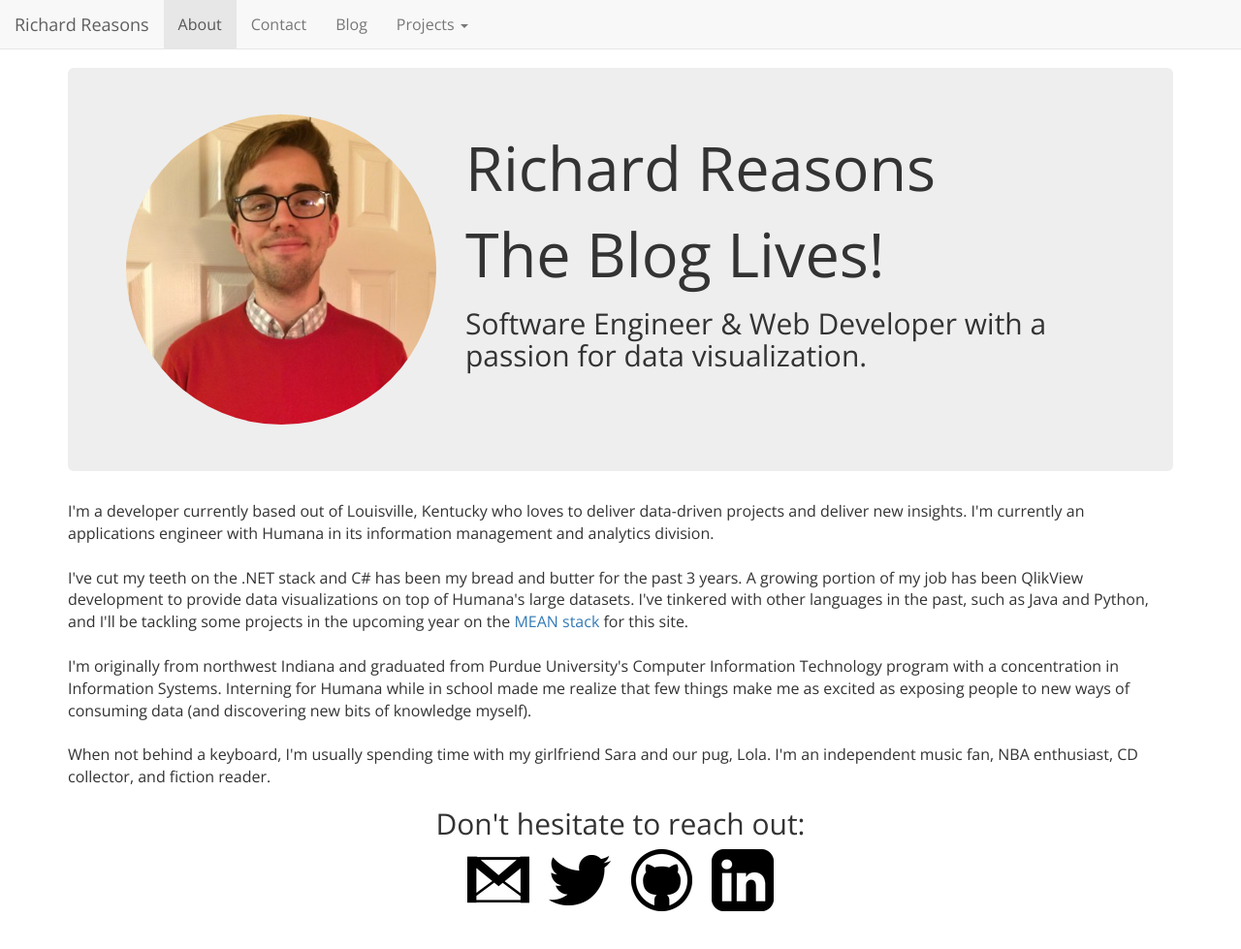
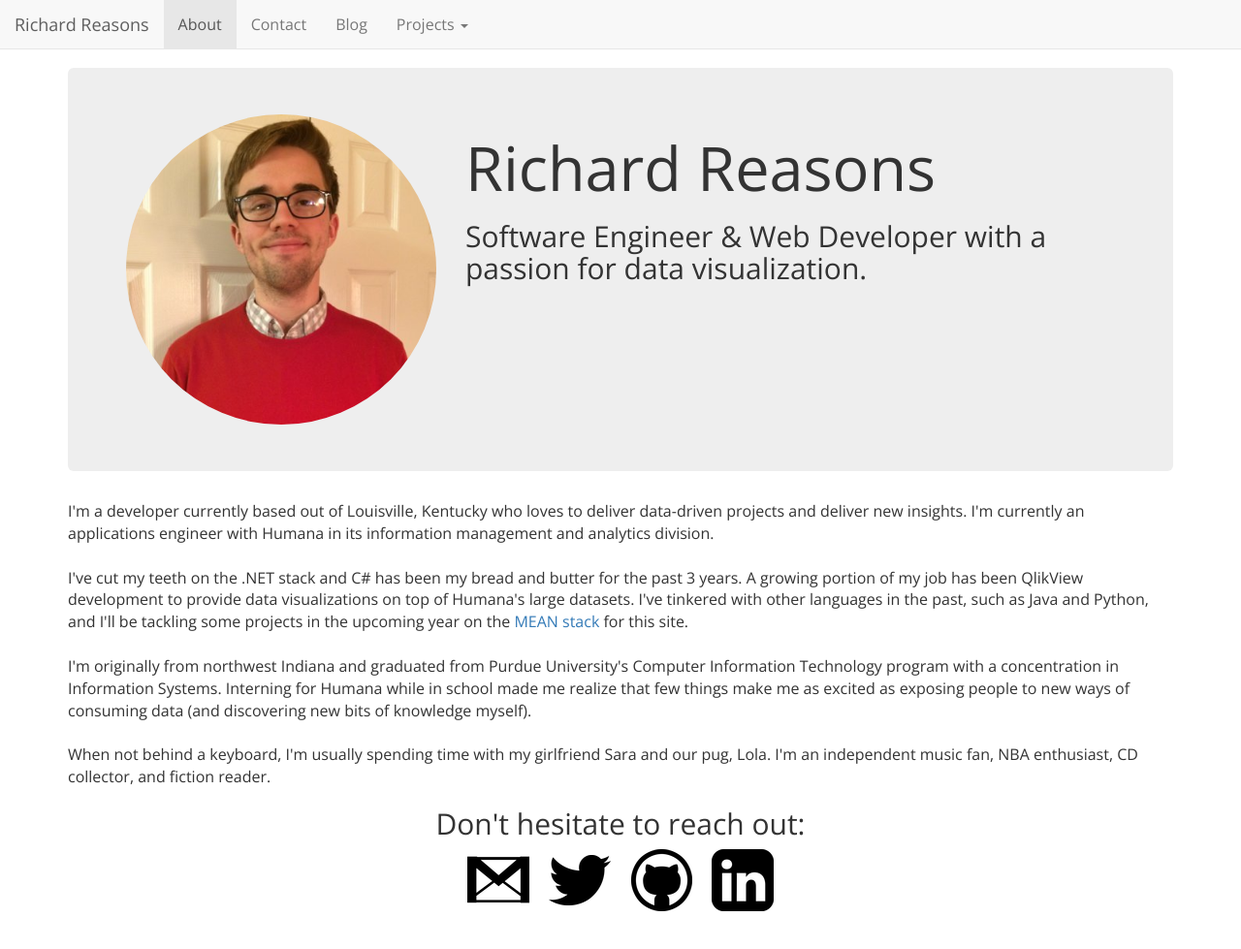
Before and after one commit to rgreasons/rgreasons.github.io, a Jekyll site: the page built from index.html, in a window 1280 px wide and 1010 px high. Shown: the top 979 px of the window at 97% size. Built offline with Jekyll 4.4.1, drawn with Linux system fonts in a browser that asks for light colours; nearby versions of some CDN libraries; the list of posts is cut into pages by our own code.

Commit message:
Update index.html
removed blog title in jumbotron.

```diff
--- a/index.html
+++ b/index.html
@@ -10,7 +10,6 @@ title: RGReasons.net
         </div>
         <div class="col-md-8" id="tagline">
           <h1>Richard Reasons</h1>
-          <h1>{{site.posts.first.title}}</h1>
           <h2>Software Engineer &amp; Web Developer with a passion for data visualization.</h2>
         </div>
   </div>
```
